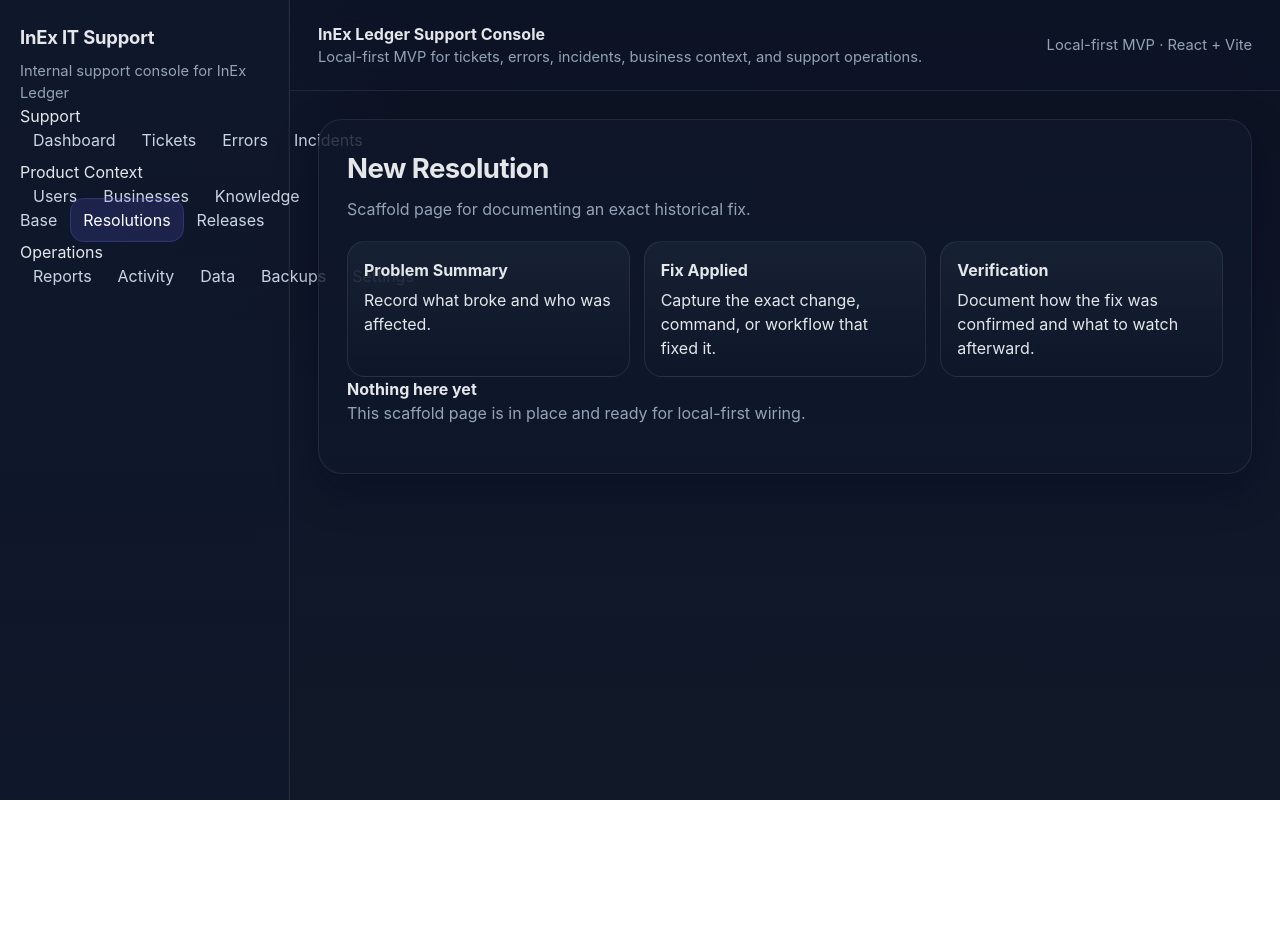
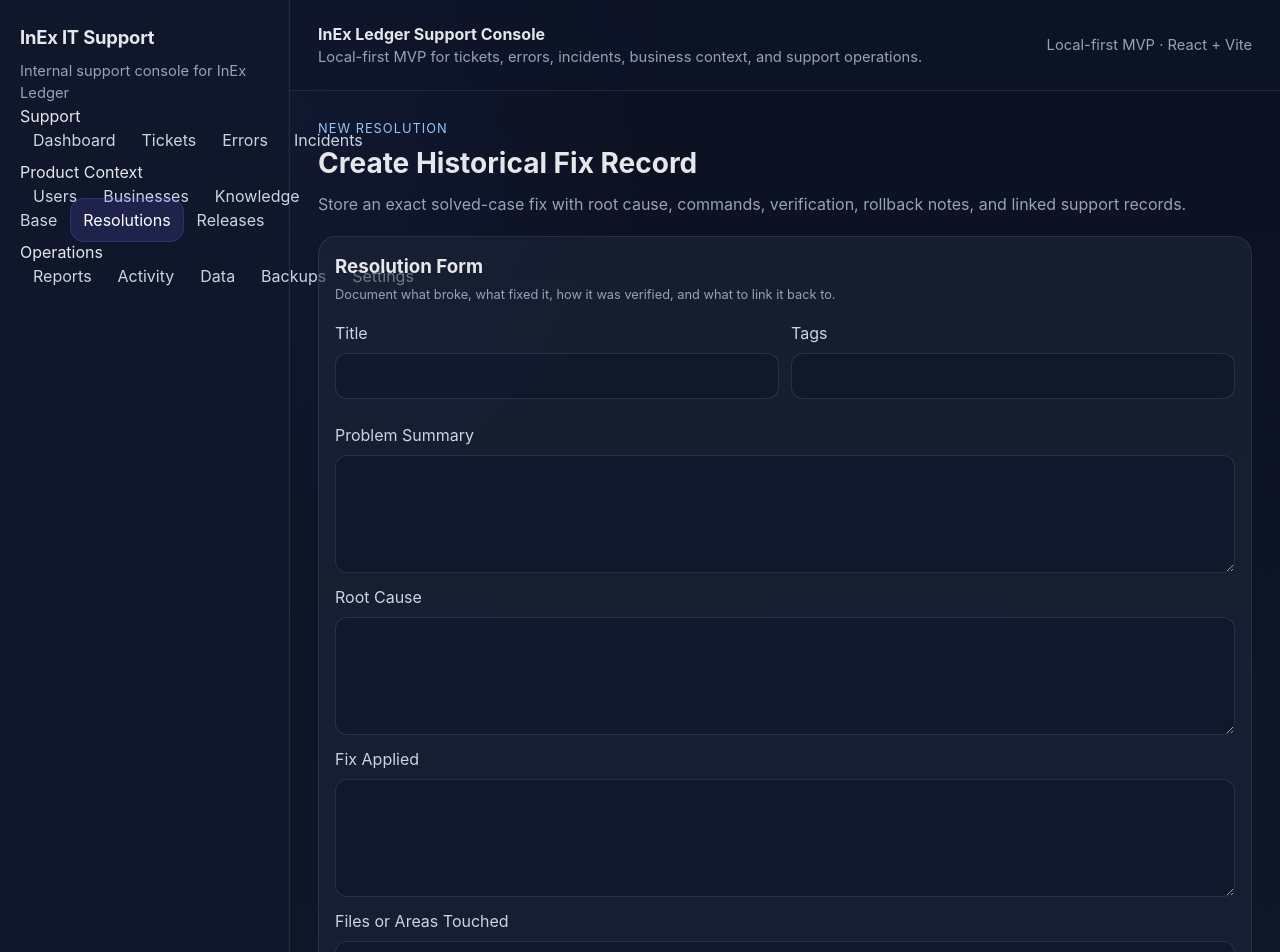
Before and after one commit to Emanuel628/InEx-IT-Support, a React (Vite) app: page /resolutions/new in a window 1280 px wide. Shown: the top 952 px of the page. Before the commit the page ends 800 px from the top, so only its background shows below. Built offline with nearby package versions, Linux system fonts and the light colour scheme.

Commit message:
Build resolution create workflow page

```diff
--- a/src/pages/resolutions/CreateResolutionPage.tsx
+++ b/src/pages/resolutions/CreateResolutionPage.tsx
@@ -1,15 +1,176 @@
-import { PlaceholderPage } from '@/components/shared/PlaceholderPage';
+import { useMemo, useState, type FormEvent } from 'react';
+import { useNavigate } from 'react-router-dom';
+import { getErrors } from '@/features/errors/lib/errorStore';
+import { getIncidents } from '@/features/incidents/lib/incidentStore';
+import { getKnowledgeArticles } from '@/features/knowledge/lib/knowledgeStore';
+import { getReleases } from '@/features/releases/lib/releaseStore';
+import { createResolution } from '@/features/resolutions/lib/resolutionStore';
+import { getTickets } from '@/features/tickets/lib/ticketStore';
+import '@/features/tickets/styles/tickets.css';
+
+const initialForm = {
+  title: '',
+  problemSummary: '',
+  rootCause: '',
+  fixApplied: '',
+  filesOrAreasTouched: [] as string[],
+  commandsUsed: [] as string[],
+  verificationSteps: [] as string[],
+  rollbackNotes: '',
+  relatedTicketIds: [] as string[],
+  relatedErrorIds: [] as string[],
+  relatedIncidentId: '',
+  relatedReleaseId: '',
+  relatedKnowledgeArticleIds: [] as string[],
+  tags: [] as string[],
+};
 
 export function CreateResolutionPage() {
+  const navigate = useNavigate();
+  const tickets = useMemo(() => getTickets().slice(0, 6), []);
+  const errors = useMemo(() => getErrors().slice(0, 6), []);
+  const incidents = useMemo(() => getIncidents().slice(0, 6), []);
+  const releases = useMemo(() => getReleases().slice(0, 6), []);
+  const articles = useMemo(() => getKnowledgeArticles().slice(0, 6), []);
+  const [form, setForm] = useState(initialForm);
+
+  function toggleId(key: 'relatedTicketIds' | 'relatedErrorIds' | 'relatedKnowledgeArticleIds', value: string) {
+    setForm((current) => ({
+      ...current,
+      [key]: current[key].includes(value)
+        ? current[key].filter((item) => item !== value)
+        : [...current[key], value],
+    }));
+  }
+
+  function toggleSingleLink(key: 'relatedIncidentId' | 'relatedReleaseId', value: string) {
+    setForm((current) => ({
+      ...current,
+      [key]: current[key] === value ? '' : value,
+    }));
+  }
+
+  function handleSubmit(event: FormEvent<HTMLFormElement>) {
+    event.preventDefault();
+    const record = createResolution({
+      ...form,
+      title: form.title.trim(),
+      problemSummary: form.problemSummary.trim(),
+      rootCause: form.rootCause.trim(),
+      fixApplied: form.fixApplied.trim(),
+      rollbackNotes: form.rollbackNotes.trim(),
+    });
+    navigate(`/resolutions/${record.id}`);
+  }
+
   return (
-    <PlaceholderPage
-      title="New Resolution"
-      description="Scaffold page for documenting an exact historical fix."
-      cards={[
-        { title: 'Problem Summary', body: 'Record what broke and who was affected.' },
-        { title: 'Fix Applied', body: 'Capture the exact change, command, or workflow that fixed it.' },
-        { title: 'Verification', body: 'Document how the fix was confirmed and what to watch afterward.' },
-      ]}
-    />
+    <section className="ticket-workspace-page">
+      <div className="ticket-page-header">
+        <div>
+          <span className="ticket-page-eyebrow">New Resolution</span>
+          <h2>Create Historical Fix Record</h2>
+          <p>Store an exact solved-case fix with root cause, commands, verification, rollback notes, and linked support records.</p>
+        </div>
+      </div>
+
+      <section className="ticket-detail-panel">
+        <div className="ticket-section-header">
+          <h3>Resolution Form</h3>
+          <span>Document what broke, what fixed it, how it was verified, and what to link it back to.</span>
+        </div>
+
+        <form className="ticket-form-layout" onSubmit={handleSubmit}>
+          <div className="ticket-form-grid">
+            <label>
+              Title
+              <input value={form.title} onChange={(event) => setForm((current) => ({ ...current, title: event.target.value }))} required />
+            </label>
+            <label>
+              Tags
+              <input value={form.tags.join(', ')} onChange={(event) => setForm((current) => ({ ...current, tags: event.target.value.split(',').map((value) => value.trim()).filter(Boolean) }))} />
+            </label>
+          </div>
+
+          <label>
+            Problem Summary
+            <textarea rows={4} value={form.problemSummary} onChange={(event) => setForm((current) => ({ ...current, problemSummary: event.target.value }))} required />
+          </label>
+          <label>
+            Root Cause
+            <textarea rows={4} value={form.rootCause} onChange={(event) => setForm((current) => ({ ...current, rootCause: event.target.value }))} required />
+          </label>
+          <label>
+            Fix Applied
+            <textarea rows={4} value={form.fixApplied} onChange={(event) => setForm((current) => ({ ...current, fixApplied: event.target.value }))} required />
+          </label>
+          <label>
+            Files or Areas Touched
+            <textarea rows={4} value={form.filesOrAreasTouched.join('\n')} onChange={(event) => setForm((current) => ({ ...current, filesOrAreasTouched: event.target.value.split('\n').map((value) => value.trim()).filter(Boolean) }))} />
+          </label>
+          <label>
+            Commands Used
+            <textarea rows={4} value={form.commandsUsed.join('\n')} onChange={(event) => setForm((current) => ({ ...current, commandsUsed: event.target.value.split('\n').map((value) => value.trim()).filter(Boolean) }))} />
+          </label>
+          <label>
+            Verification Steps
+            <textarea rows={4} value={form.verificationSteps.join('\n')} onChange={(event) => setForm((current) => ({ ...current, verificationSteps: event.target.value.split('\n').map((value) => value.trim()).filter(Boolean) }))} />
+          </label>
+          <label>
+            Rollback Notes
+            <textarea rows={4} value={form.rollbackNotes} onChange={(event) => setForm((current) => ({ ...current, rollbackNotes: event.target.value }))} />
+          </label>
+
+          <div className="ticket-detail-stack">
+            <div>
+              <strong>Quick link helpers</strong>
+              <p>Tickets: {tickets.map((record) => record.id).join(', ') || '—'}</p>
+              <p>Errors: {errors.map((record) => record.id).join(', ') || '—'}</p>
+              <p>Incidents: {incidents.map((record) => record.id).join(', ') || '—'}</p>
+              <p>Releases: {releases.map((record) => record.id).join(', ') || '—'}</p>
+              <p>Knowledge Articles: {articles.map((record) => record.id).join(', ') || '—'}</p>
+            </div>
+            <div className="ticket-inline-actions">
+              {tickets.map((record) => (
+                <button key={record.id} type="button" onClick={() => toggleId('relatedTicketIds', record.id)}>
+                  {form.relatedTicketIds.includes(record.id) ? `Unlink ${record.id}` : `Link ${record.id}`}
+                </button>
+              ))}
+            </div>
+            <div className="ticket-inline-actions">
+              {errors.map((record) => (
+                <button key={record.id} type="button" onClick={() => toggleId('relatedErrorIds', record.id)}>
+                  {form.relatedErrorIds.includes(record.id) ? `Unlink ${record.id}` : `Link ${record.id}`}
+                </button>
+              ))}
+            </div>
+            <div className="ticket-inline-actions">
+              {incidents.map((record) => (
+                <button key={record.id} type="button" onClick={() => toggleSingleLink('relatedIncidentId', record.id)}>
+                  {form.relatedIncidentId === record.id ? `Unlink ${record.id}` : `Link ${record.id}`}
+                </button>
+              ))}
+            </div>
+            <div className="ticket-inline-actions">
+              {releases.map((record) => (
+                <button key={record.id} type="button" onClick={() => toggleSingleLink('relatedReleaseId', record.id)}>
+                  {form.relatedReleaseId === record.id ? `Unlink ${record.id}` : `Link ${record.id}`}
+                </button>
+              ))}
+            </div>
+            <div className="ticket-inline-actions">
+              {articles.map((record) => (
+                <button key={record.id} type="button" onClick={() => toggleId('relatedKnowledgeArticleIds', record.id)}>
+                  {form.relatedKnowledgeArticleIds.includes(record.id) ? `Unlink ${record.id}` : `Link ${record.id}`}
+                </button>
+              ))}
+            </div>
+          </div>
+
+          <div className="ticket-form-actions">
+            <button type="submit">Save Resolution</button>
+          </div>
+        </form>
+      </section>
+    </section>
   );
 }
```
